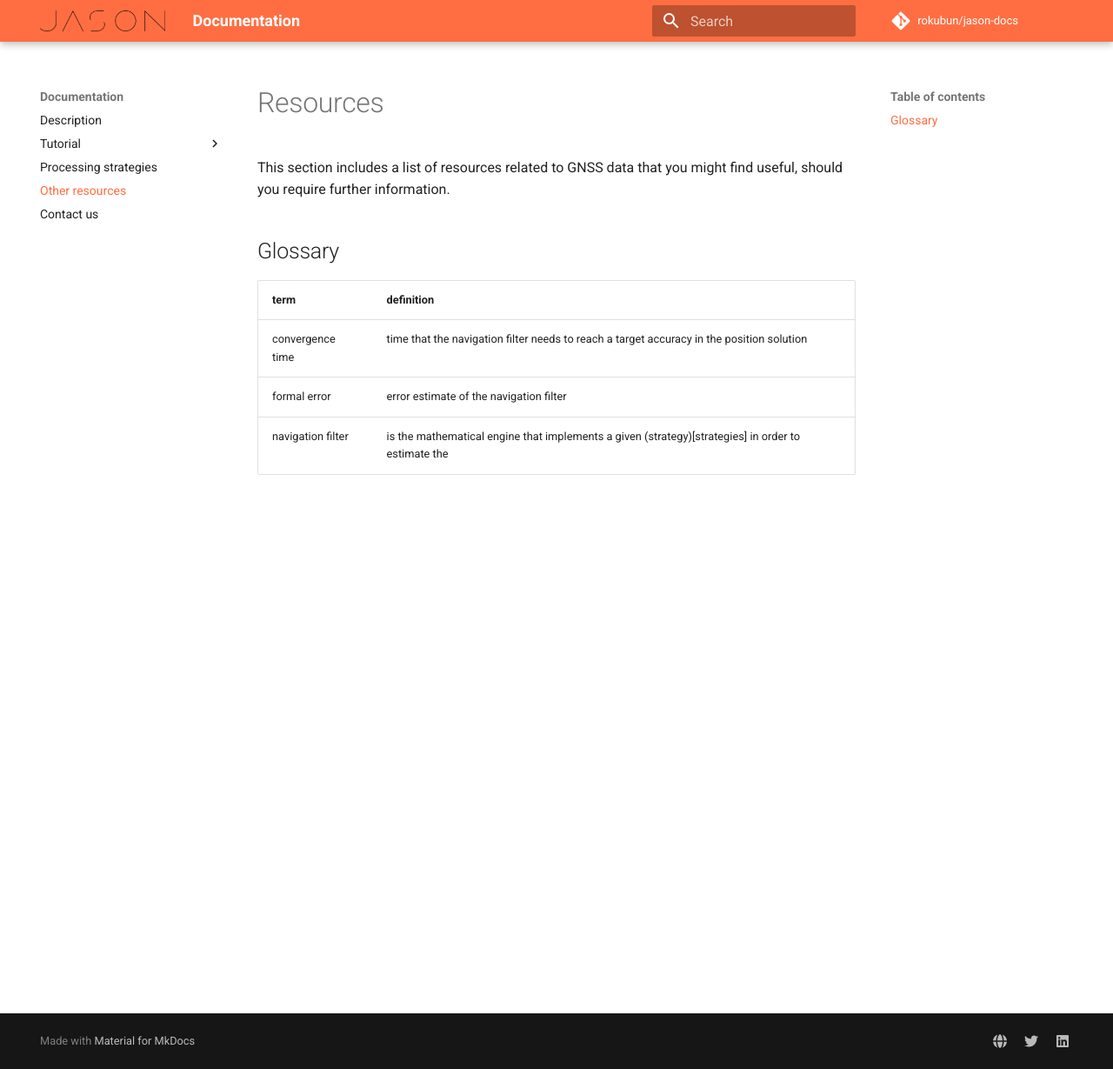
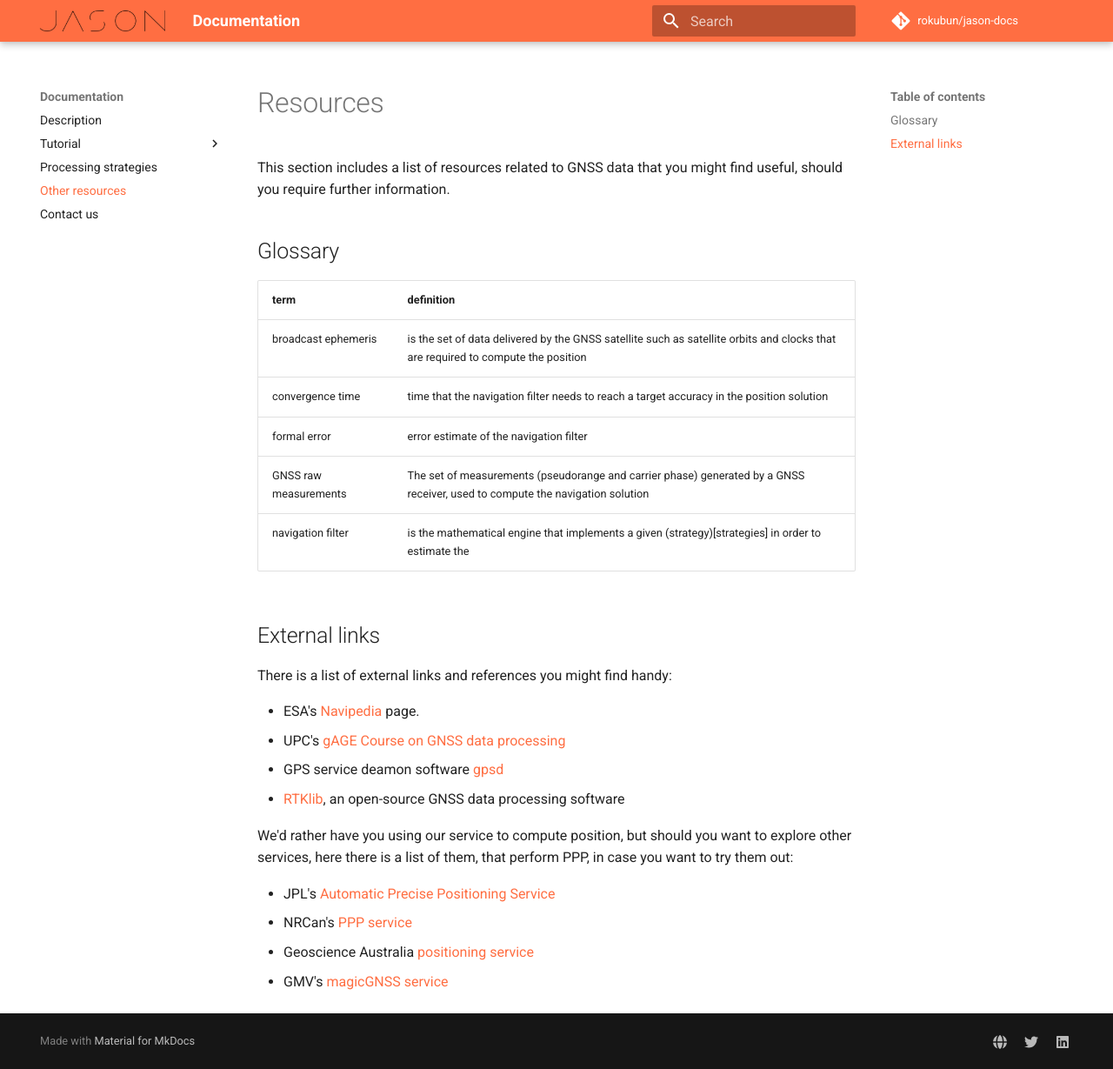
Before and after one commit to rokubun/jason-docs, an MkDocs documentation site: the page built from docs/resources.md, in a window 1280 px wide and 1229 px high. Shown: the whole window at 87% size. Built offline with MkDocs 1.6.1 and Material for MkDocs 9.7.7, drawn with Linux system fonts in a browser that asks for light colours; comment, search, counter and statistics services are not loaded.

Commit message:
feat: add external links in resources

```diff
--- a/docs/resources.md
+++ b/docs/resources.md
@@ -3,13 +3,30 @@
 This section includes a list of resources related to GNSS data that you might
 find useful, should you require further information.
 
-
-
-
 ## Glossary
 
 |term|definition|
 |:---|:------|
+|broadcast ephemeris|is the set of data delivered by the GNSS satellite such as satellite orbits and clocks that are required to compute the position|
 |convergence time| time that the navigation filter needs to reach a target accuracy in the position solution|
 |formal error| error estimate of the navigation filter
+|GNSS raw measurements| The set of measurements (pseudorange and carrier phase) generated by a GNSS receiver, used to compute the navigation solution|
 |navigation filter| is the mathematical engine that implements a given (strategy)[strategies] in order to estimate the |
+
+## External links
+
+There is a list of external links and references you might find handy:
+
+- ESA's [Navipedia](https://gssc.esa.int/navipedia/index.php/Main_Page) page.
+- UPC's [gAGE Course on GNSS data processing](https://gage.upc.edu/forum/gnss-books/)
+- GPS service deamon software [gpsd](https://gpsd.gitlab.io/gpsd/index.html)
+- [RTKlib](http://rtklib.com/), an open-source GNSS data processing software
+
+We'd rather have you using our service to compute position, but should you
+want to explore other services, here there is a list of them, that perform PPP,
+in case you want to try them out:
+
+- JPL's [Automatic Precise Positioning Service](http://apps.gdgps.net/)
+- NRCan's [PPP service](https://webapp.geod.nrcan.gc.ca/geod/tools-outils/ppp.php)
+- Geoscience Australia [positioning service](http://www.ga.gov.au/bin/gps.pl)
+- GMV's [magicGNSS service](https://magicgnss.gmv.com/)
```
